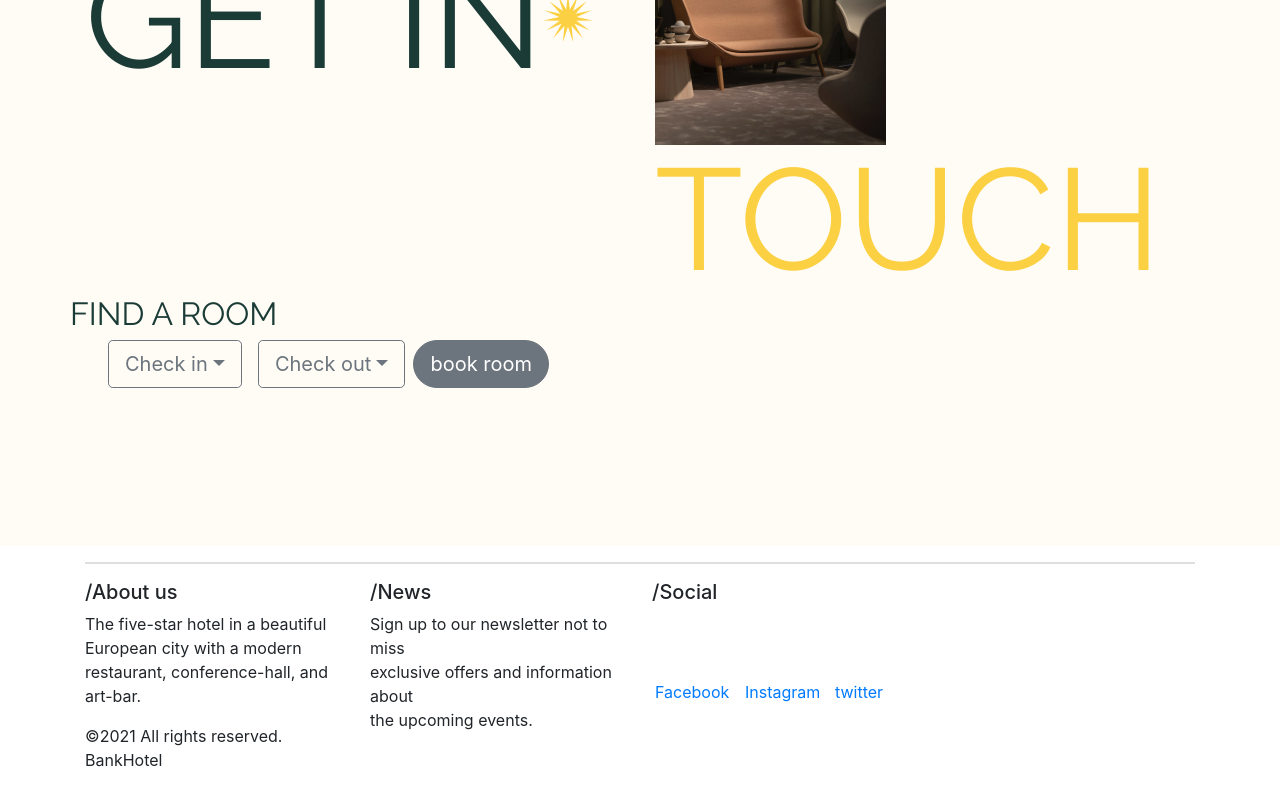
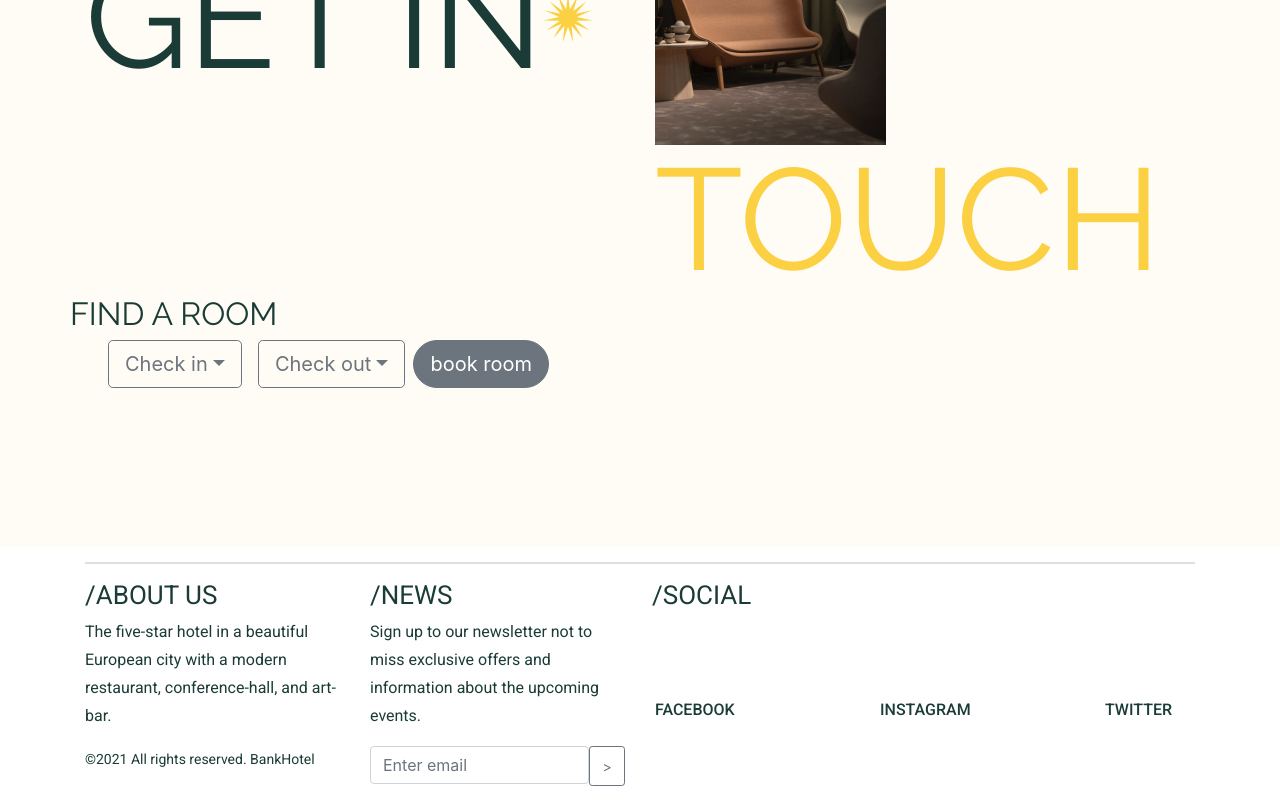
Before and after one commit to Yaroslavvvvvvvv/bank_hotel_vue, a Vue app: page / in a window 1280 px wide. Shown: the part 2992-3792 px from the top of the page. Before the commit the page ends 3764 px from the top, so only its background shows below. Built offline with nearby package versions, Linux system fonts and the light colour scheme.

Commit message:
end footer, end room page

```diff
--- a/src/assets/styles/my_footer.scss
+++ b/src/assets/styles/my_footer.scss
@@ -6,4 +6,76 @@ footer{
     height: 2px;
     background-color: grey;
   }
+  h5 {
+    color: $text;
+    font-family: 'Roboto', sans-serif;
+    font-size: 1.625rem;
+    font-style: normal;
+    font-weight: 400;
+    line-height: normal;
+    text-transform: uppercase;
+  }
+  p {
+    color: $text;
+    font-family: 'Roboto', sans-serif;
+    font-size: 1rem;
+    font-style: normal;
+    font-weight: 400;
+    line-height: 28px;
+    br {
+      display: none;
+    }
+  }
+  span {
+    color: $text;
+    font-family: 'Roboto', sans-serif;
+    font-size: 0.875rem;
+    font-style: normal;
+    font-weight: 400;
+    line-height: 24px;
+  }
+  a {
+    text-decoration: none;
+    color: $text;
+    font-family: 'Roboto', sans-serif;
+    font-size: 1rem;
+    font-style: normal;
+    font-weight: 500;
+    line-height: 20px;
+    text-transform: uppercase;
+  }
+  a:hover{
+    color: #4ead9d;
+    transition: .5s;
+  }
+  .footer_button{
+    height: 40px;
+    width: 40px;
+  }
+  @media (max-width: 991.98px) {
+    p {
+      font-size: .8rem;
+      line-height: 20px;
+    }
+  }
+  @media (max-width: 575.98px) {
+    h5{
+      display: none;
+    }
+    p {
+      display: none;
+    }
+    span {
+      font-size: 1rem;
+    }
+    a {
+      display: none;
+    }
+    input {
+      display: none;
+    }
+    button{
+      display: none;
+    }
+  }
 }
--- a/src/components/MyFooter.vue
+++ b/src/components/MyFooter.vue
@@ -3,28 +3,34 @@
     <div class="container">
       <hr class="colored_line">
       <div class="row">
-      <div class="col-3">
+        <div class="col-lg-3 col-md-3 col-sm-4">
           <h5>/About us</h5>
           <p>The five-star hotel in a beautiful<br>
             European city with a modern<br>
             restaurant, conference-hall, and art-bar.</p>
           <span>©2021 All rights reserved. BankHotel</span>
         </div>
-      <div class="col-3">
+        <div class="col-col-lg-3 col-md-3 col-sm-4">
           <h5>/News</h5>
           <p>Sign up to our newsletter not to miss<br>
             exclusive offers and information about<br>
             the upcoming events.</p>
+          <form class="d-flex">
+            <div class="form-group">
+              <input type="email" class="form-control" id="exampleInputEmail1" aria-describedby="emailHelp" placeholder="Enter email">
             </div>
-      <div class="col-6 row">
+            <button type="submit" class="btn btn-sm btn-outline-secondary footer_button">></button>
+          </form>
+        </div>
+        <div class="col-lg-6 col-md-6 col-sm-4 row justify-content-between">
           <h5>/Social</h5>
-        <div class="col-2">
+          <div class="col-lg-2 col-md-2">
             <a href="#">Facebook</a>
           </div>
-        <div class="col-2">
+          <div class="col-lg-2 col-md-2">
             <a href="#">Instagram</a>
           </div>
-        <div class="col-2">
+          <div class="col-lg-2 col-md-2">
             <a href="#">twitter</a>
           </div>
         </div>
```
Lines whose indentation alone changed are shown as unchanged.
